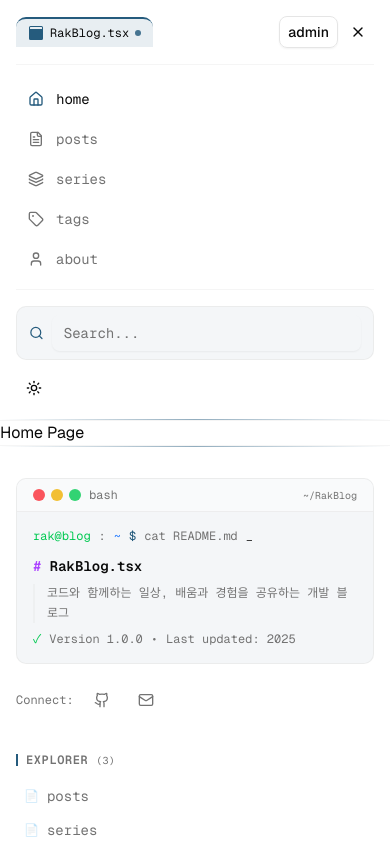
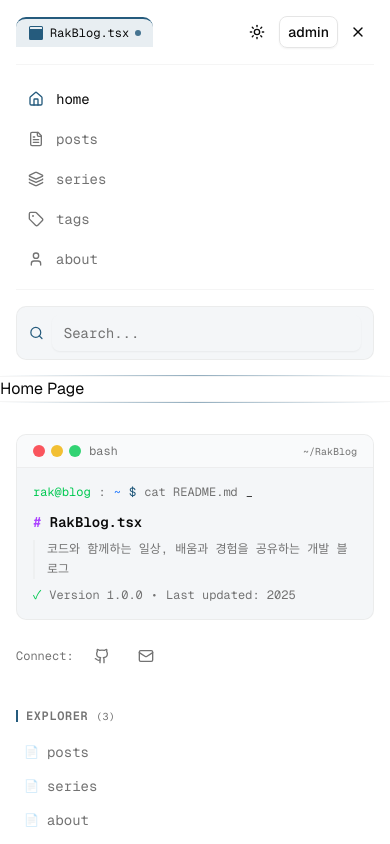
Before and after one commit to rak517/Rak-Blog, a Next.js app: page / in a window 390 px wide. Both pictures are taken after a click on the button "메뉴 열기". Shown: the top 844 px of the page. Built offline with nearby package versions, Linux system fonts and the light colour scheme.

Commit message:
:recycle: refactor: ThemeToggle 헤더에 고정

```diff
--- a/src/components/layout/Header/Header.tsx
+++ b/src/components/layout/Header/Header.tsx
@@ -60,9 +60,7 @@ export default function Header() {
               <Search className='h-4 w-4' />
             </Button>
 
-            <div className='hidden md:block'>
-              <ThemeToggle />
-            </div>
+            <ThemeToggle />
 
             <Link href={ADMIN_LINK.href}>
               <Button
--- a/src/components/layout/Header/MobileMenu.tsx
+++ b/src/components/layout/Header/MobileMenu.tsx
@@ -30,10 +30,6 @@ export function MobileMenu({ isOpen, pathname }: MobileMenuProps) {
         <div className='border-border/40 mt-2 border-t pt-4'>
           <SearchBar isOpen={true} variant='mobile' />
         </div>
-
-        <div className='pt-2'>
-          <ThemeToggle />
-        </div>
       </nav>
     </div>
   );
```
